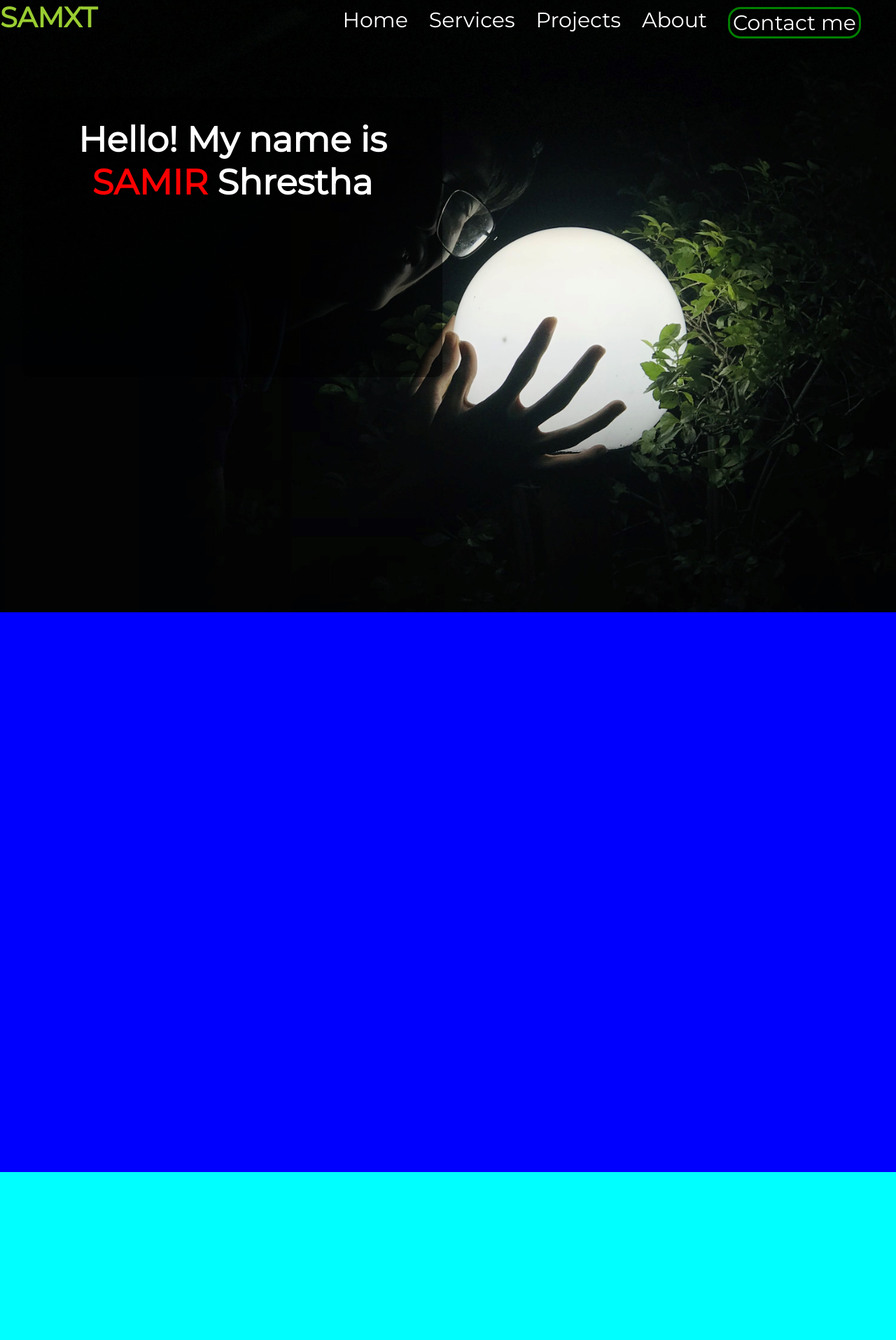
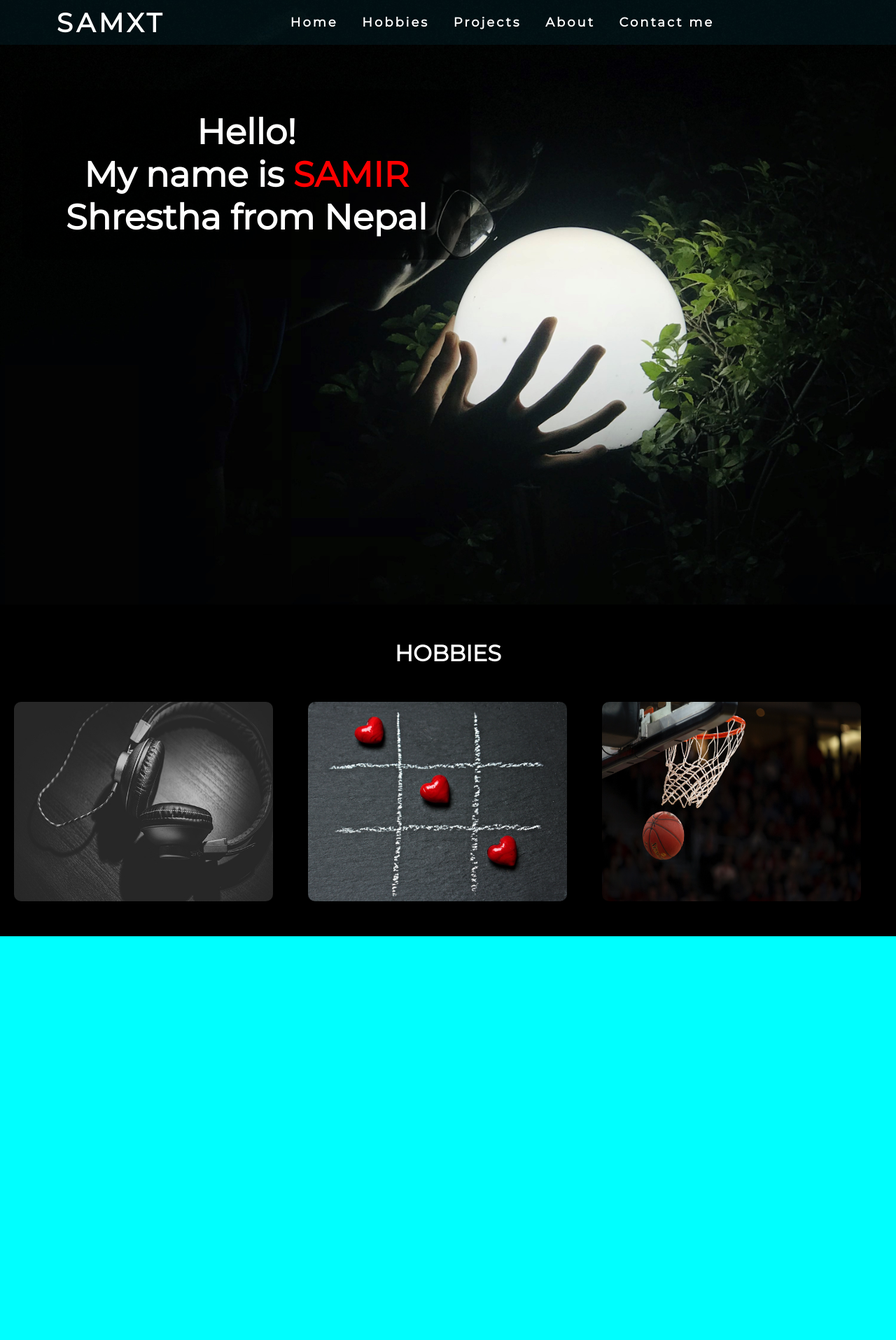
Before and after one commit to SamirShrestha332/Web-technologies, a PHP site: page / in a window 1280 px wide. Shown: the top 1915 px of the page at 70% size. Run offline with PHP 8.4, Linux system fonts and the light colour scheme; some libraries are stand-ins or nearby versions.

Commit message:
Add files via upload

```diff
--- a/portfolio website/index.html
+++ b/portfolio website/index.html
@@ -16,13 +16,18 @@
             <div class="logo">
              <h1>SAMXT</h1>
             </div>
-            <ul id="activaTade">
+            <ul class="activaTade">
                 <li><a href="#Home">Home</a></li>
-                <li><a href="#services">Services</a></li>
+                <li><a href="#Hobbies">Hobbies</a></li>
                 <li><a href="#project">Projects</a></li>
                 <li><a href="#about">About</a></li>
                 <li id="cont"><a href="#Contact">Contact me</a></li>
             </ul>
+            <div class="burger">
+                <div class="line1"></div>
+                <div class="line2"></div>
+                <div class="line3"></div>
+            </div>
         </nav>
     </header>
 </div>
@@ -30,7 +35,7 @@
 <div id="Home">
   <div class="intro">
     <h1>
-        Hello! My name is <span style="color:red"> SAMIR</span> Shrestha
+        Hello! <br>My name is <span style="color:red"> SAMIR</span> Shrestha from Nepal
     </h1>
     </div>
     <div class="myself">
@@ -38,8 +43,36 @@
     </div>
 </div>
 <!--------services--------->
-<div id="services">
+<div id="Hobbies">
+<div class="container">
+    <h1 class="subtitle">HOBBIES</h1>
+    <div class="hobbies-list">
+        <div class="hobbies">
+            <img src="listening music.jpg" >
+            <div class="layer">
+            <h2>Listening music</h2>
+            <p>Music has a positive effect on my mood and helps me to feel refreshed.</p>
+         </div>
+        </div>
 
+        <div class="hobbies">
+            <img src="Playing games.jpg"  >
+            <div class="layer">
+            <h2> Playing games</h2>
+            <p>Playing games, including IQ games and mobile games, helps to freshen my mood when I am feeling bored. </p>
+        </div>
+        </div>
+
+        <div class="hobbies">
+            <img src="Sports.jpg">
+        <div class="layer">
+            <h2>Sports</h2>
+            <p>I have a strong preference for playing sports, such as volleyball and basketball, during my free time.They are among my favorite activities and I really enjoy playing them.</p>
+        </div>
+        </div>
+
+    </div>
+</div>
 </div>
 <!----------Project----------->
 <div id="project">
@@ -82,6 +115,23 @@
 </div>
 <!----------Contacts-------->
 <div id="Contact">
+    <div class="card">
+   <span></span>
+   <span></span>
+   <span></span>
+   <span></span>
+   <form>
+    <h1>CONTACT ME</h1>
+    <input type="text" maxlength="20" placeholder="Username">
+    <br>
+    <input type="email" placeholder="E-mail">
+    <br>
+    <button type="submit" id="submitbtn">Submit</button><br>
+    <input type="checkbox" id="tickbtn">
+    <a href="#">accept  terms and condition</a>
+   </form>
+   </div>
 </div>
+<script src="index.js"></script>
 </body>
 </html>
--- a/portfolio website/index.js
+++ b/portfolio website/index.js
@@ -0,0 +1,24 @@
+const navSlide= () => {
+     const burger = document.querySelector('.burger');
+     const nav = document.querySelector('.activaTade');
+     let navlinks = document.querySelectorAll('.activaTade li')
+
+     burger.addEventListener('click',() => {
+        //toggle nav
+        nav.classList.toggle('nav-active');
+        //animation links
+     navlinks.forEach((link, index) => {
+      if(link.style.animation){
+        link.style.animation=''
+      }
+      else{
+        link.style.animation = `animationnav 0.3s ease forwards ${index/7+0.5}s`;
+        //this index/7 is a basically use for a smooth delay different making  in animation
+      }
+    });
+    burger.classList.toggle('toggle');
+});
+
+
+     }
+navSlide()
--- a/portfolio website/portfoliocss/page1.css
+++ b/portfolio website/portfoliocss/page1.css
@@ -4,101 +4,123 @@
     background-size: cover;
     background-attachment: fixed;
 }
-nav ul{
-    float:right;
+.navigation{
+    position: sticky;
+    top:0;
+}
+nav{
+    color:white;
     display: flex;
-    flex-direction:row;
-    flex-wrap: wrap;
-    gap:30px;
-    list-style: none;
-    margin-right:50px;
-    font-size:30px;
-    margin-top:10px;
-
-}
-nav .logo h1{
-    font-size:40px;
-    font-weight: bolder;
-    color:white;
-    cursor: pointer;
-}
-nav .logo h1:hover{
-    transition:0.4s;
-    color:yellowgreen;
-}
-nav .logo{
-    float:left;
-}
-nav ul li a{
-    text-decoration: none;
-    color:white;
-    position: sticky;
-    top:0px;
-
-}
-
-header{
-    height:75px;
-    background-color:black;
-    background:transparent;
-    position: sticky;
-    top:0px;
-
-}
-
- nav ul li a:hover{
-    color: #22e610;
-    letter-spacing:4px;
-    transition:0.5s;
-
+    justify-content: space-around;
+    align-items: center;
+    min-height:8vh;
+    background-color:rgba(18, 138, 175, 0.1);
 
 
 }
-#cont{
-    border:3px solid green;
-    border-radius:18px;
-    padding:1px 4px;
+.logo{
+    color:white;
+    text-transform: uppercase;
+    letter-spacing:5px;
+    font-size: 25px;
+}
+.activaTade{
+    display: flex;
+    justify-content:space-around;
+    width:50%;
+
 
 }
-#cont:hover{
-    background-color:white;
+.activaTade a{
+    text-decoration: none;
+    letter-spacing: 3px;
+    font-weight:bold;
+    font-size:18px;
+    color:white;
+    transition:0.4s ;
+
+}
+.activaTade a:hover{
+    letter-spacing:7px;
+    text-shadow:0px 0px 10px white;
+}
+.activaTade li{
+    list-style:none;
+}
+.burger div{
+width: 23px;
+height:3px;
+background-color: white;
+margin:4px;
+border-radius:6px;
+display:none;
+transition: transform 0.3s ease ;
+}
+@media screen and (max-width:1024px){
+   .activaTade{
+
+    width:90%;
+}
+}
+@media screen and (max-width:768px){
+    body{
+      overflow-x: hidden;
+    }
+
+    .activaTade{
+    position: absolute;
+    right:0px;
+    height:92vh;
+    top:9vh;
+    background-color:rgb(0,0,0,0.5);
+    display:flex;
+    flex-direction: column;
+    align-items: center;
+    width:35%;
+    transform: translateX(100%);
+    transition:transform 0.3s ease-in;
+
+    }
+    .activaTade li{
+        opacity:0;
+
+
+    }
+    .burger{
+        cursor: pointer;
+    }
+    .burger div{
+        display: block;
+    }
+     .nav-active{
+        transform: translateX(0);
+    }
+}
+@keyframes animationnav {
+    from{
+        opacity:0;
+        transform:translateX(50px);
+    }
+    to{
+        opacity:1;
+        transform:tanslateX(0px);
+    }
+}
+.toggle .line1{
+    transform: rotate(-45deg) translate(-5px,5px);
+}
+.toggle .line2{
+    opacity:0;
+}
+.toggle .line3{
+    transform: rotate(45deg) translate(-5px,-5px);
 }
 
-@media(max-width:952px){
-
-    nav ul{
-        background-color:#2c3e50;
-        background:transparent;
-        display:block;
-        width: 100%;
-        height:100vh;
-        position:fixed;
-        top:70px;
-        text-align: center;
-        transition: all .8s;
-        display:none;
-    }
-    #cont{
-        border:none;
-        border-radius:0;
-    }
-
-    nav ul li {
-        display: block;
-
-    }
-    nav ul :hover{
-        background-color: black;
-    }
-    ul:active{
-     display:block
-    }
-}
+/*<-----------------------------------------for home page*---------------------------->*/
 #Home{
- width:100vw;
+ width:100%;
  height:100vh;
  display: flex;
-text-align: center;
 
 }
 #Home h1{
@@ -107,8 +129,8 @@
 }
  #Home .intro{
     background-color:rgb(0,0,0,0.5);
-    width:600px;
-    height:400px;
+    width:50%;
+    height:fit-content;
     margin-top:4rem;
     margin-left:2rem;
     text-align: center;
@@ -116,7 +138,9 @@
     border-radius:10px;
     transition:1s;
  }
- #Home .intro:hover{
-    background:linear-gradient(0deg, transparent,blue);
-    transition:2s;
+ @media screen and (max-width:768px){
+    #Home h1{
+        color:white;
+        font-size:35px;
+    }
  }
--- a/portfolio website/portfoliocss/page2.css
+++ b/portfolio website/portfoliocss/page2.css
@@ -1,5 +1,63 @@
-#services{
+#Hobbies{
     width:100%;
-    height:100vh;
-    background-color: blue;
+    height:auto;
+    background-color:black;
+    padding:50px 0px;
+    color:white;
+    text-align: center;
 }
+.hobbies{
+    border-radius:10px;
+    position: relative;
+    overflow:hidden;
+}
+.hobbies img{
+    max-width:370px;
+    max-height:300px;
+    width:100%;
+    height:100%;
+    overflow: hidden;
+    display:block;
+    transition: transform .2s;
+}
+.hobbies-list{
+display: flex;
+flex-wrap: wrap;
+flex-direction:row;
+gap:50px;
+margin-top:50px;
+margin-left:20px;
+color: white;
+
+}
+.layer{
+    width:100%;
+    height:0%;
+    background:linear-gradient(rgba(0,0,0,0.6),#ff004f);
+    border-radius: 10px;
+    position:absolute;
+    left:0;
+    bottom:0;
+    overflow:hidden;
+    display:flex;
+    align-items: center;
+    justify-content: center;
+    flex-direction:column;
+    padding:0 40px;
+    text-align: center;
+    font-size:14px;
+    transition:height 0.7s;
+}
+.layer h2{
+    font-weight: 300;
+    margin-bottom: 20px;
+}
+.hobbies:hover .layer{
+    height:100%;
+    width:auto;
+}
+@media screen and(max-width:768px) {
+    .hobbies{
+        text-align: center;
+    }
+}
--- a/portfolio website/portfoliocss/page3.css
+++ b/portfolio website/portfoliocss/page3.css
@@ -1,10 +1,10 @@
 #about{
-    width:100%;
-    height:100vh;
+    width:100vw;
+    height:auto;
     display: flex;
     flex-direction: row;
-    flex-wrap: nowrap;
-    background:linear-gradient(0deg,transparent,blue,red)
+    flex-wrap: wrap;
+    background-color: white;
 }
 #about .image img{
 
@@ -15,14 +15,14 @@
     height:auto;
     font-size:35px;
     font-weight: bolder;
-    color:white;
+    color:black;
     margin-top: 2em;
 }
  .skills,.experiences,.education{
     width:250px;
     height:250px;
     background-color: rgba(0, 0, 0, 0.4);
-    color:white;
+    color:black;
     border-radius:15px;
     text-align: center;
     font-size:20px
@@ -31,6 +31,8 @@
 }
 .choice{
     display: flex;
+    flex-direction: row;
+    flex-wrap: wrap;
     gap:20px;
     padding:20px;
 }
--- a/portfolio website/style.css
+++ b/portfolio website/style.css
@@ -12,6 +12,6 @@
     margin:0;
     padding:0;
     font-family: 'Montserrat', sans-serif;
-box-sizing: border-box;
+    box-sizing: border-box;
 
 }
```
Also changed, not shown: portfolio website/portfoliocss/page5.css (+54 -2 lines), portfolio website/JAvascript.png (added), portfolio website/Playing games.jpg (added), portfolio website/Sports.jpg (added), portfolio website/css.jpg (added), portfolio website/html.png (added), portfolio website/listening music.jpg (added).
